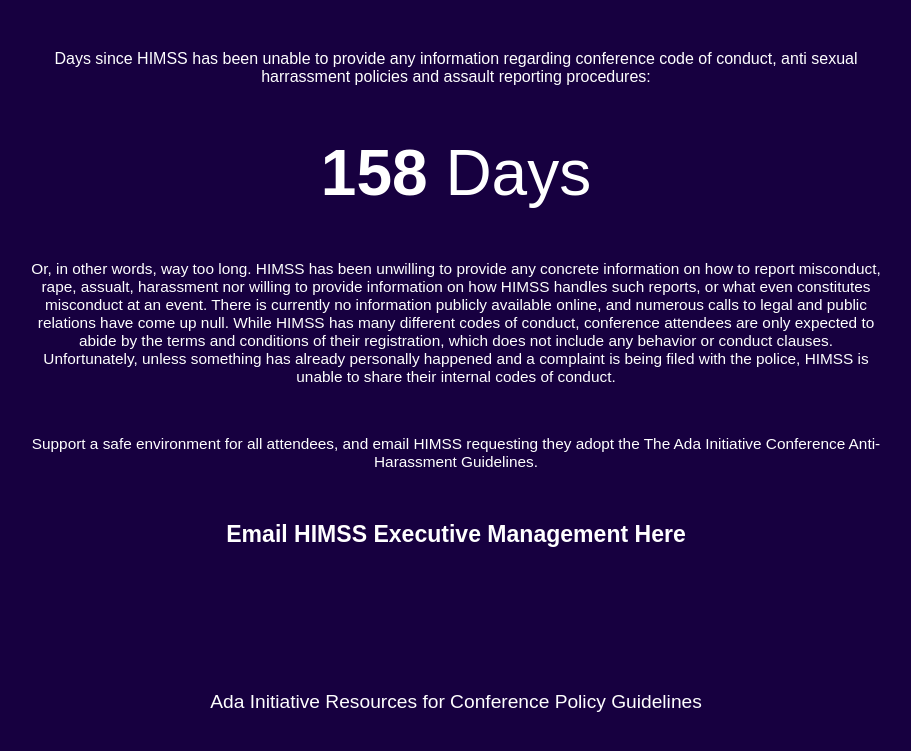
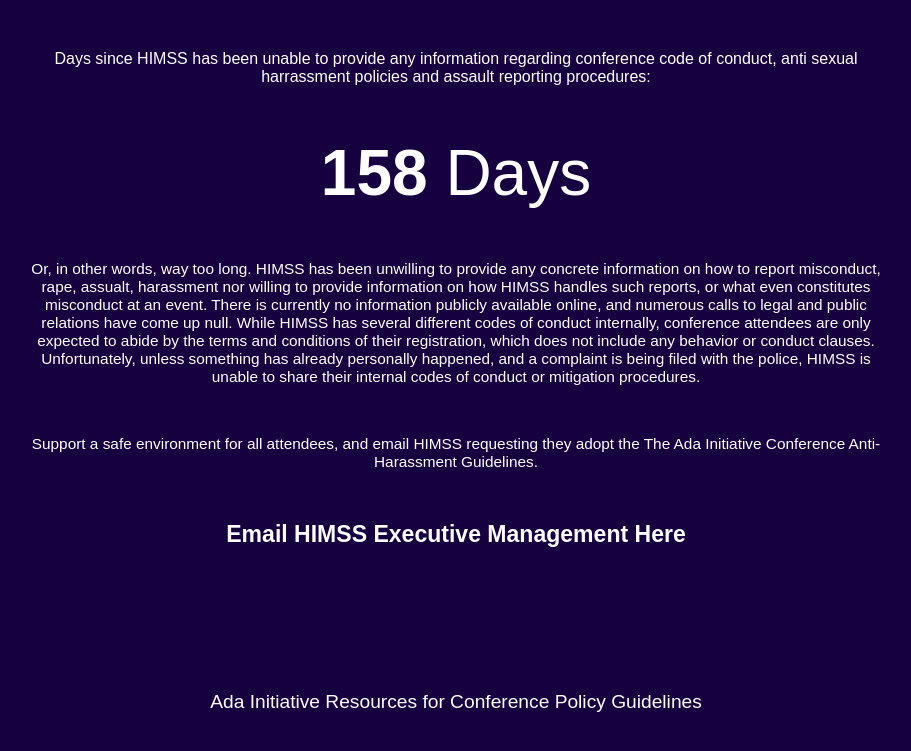
Before and after one commit to laurenstill/laurenstill.github.io, a Jekyll site: the page himssplzrespond.html, which Jekyll copies as it is, in a window 1280 px wide. Shown: the top 751 px of the page, without its empty margins (184-1095 px from the left). Built offline with Jekyll 4.4.1, drawn with Linux system fonts in a browser that asks for light colours.

Commit message:
Update himssplzrespond.html

```diff
--- a/himssplzrespond.html
+++ b/himssplzrespond.html
@@ -100,7 +100,7 @@
 
 
 <div id="sub">
-<p>Or, in other words, way too long.  HIMSS has been unwilling to provide any concrete information on how to report misconduct, rape, assualt, harassment nor willing to provide information on how HIMSS handles such reports, or what even constitutes misconduct at an event. There is currently no information publicly available online, and numerous calls to legal and public relations have come up null. While HIMSS has many different codes of conduct, conference attendees are <a href="http://www.himssconference.org/Registration/Content.aspx?ItemNumber=22970">only expected to abide by the terms and conditions of their registration</a>, which does not include any behavior or conduct clauses.  Unfortunately, unless something has already personally happened and a complaint is being filed with the police, HIMSS is unable to share their internal codes of conduct.</p>
+<p>Or, in other words, way too long.  HIMSS has been unwilling to provide any concrete information on how to report misconduct, rape, assualt, harassment nor willing to provide information on how HIMSS handles such reports, or what even constitutes misconduct at an event. There is currently no information publicly available online, and numerous calls to legal and public relations have come up null. While HIMSS has several different codes of conduct internally, conference attendees are <a href="http://www.himssconference.org/Registration/Content.aspx?ItemNumber=22970">only expected to abide by the terms and conditions of their registration</a>, which does not include any behavior or conduct clauses.  Unfortunately, unless something has already personally happened, and a complaint is being filed with the police, HIMSS is unable to share their internal codes of conduct or mitigation procedures.</p>
 <br>
 <p>Support a safe environment for all attendees, and <a href="mailto:rorenick@himss.org">email HIMSS</a> requesting they adopt the <a href="https://adainitiative.org/what-we-do/conference-policies/">The Ada Initiative Conference Anti-Harassment Guidelines</a>.</p>
 </div>
```
